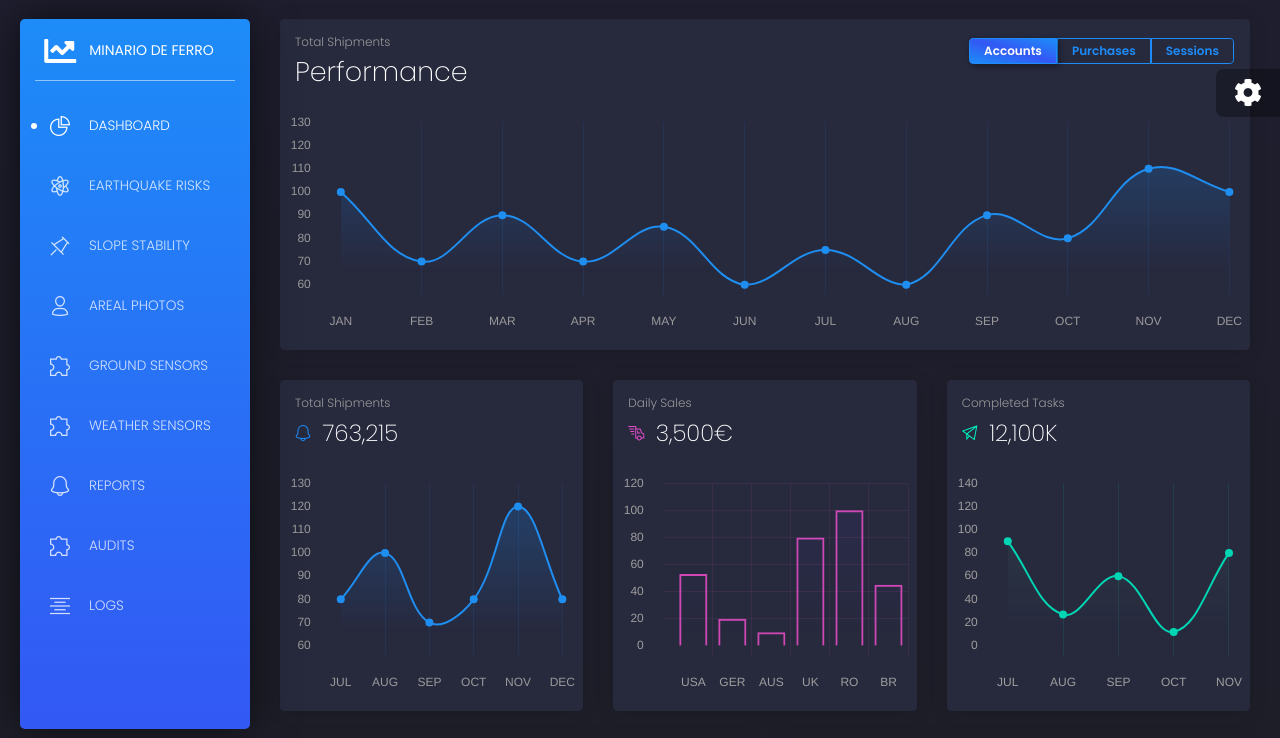
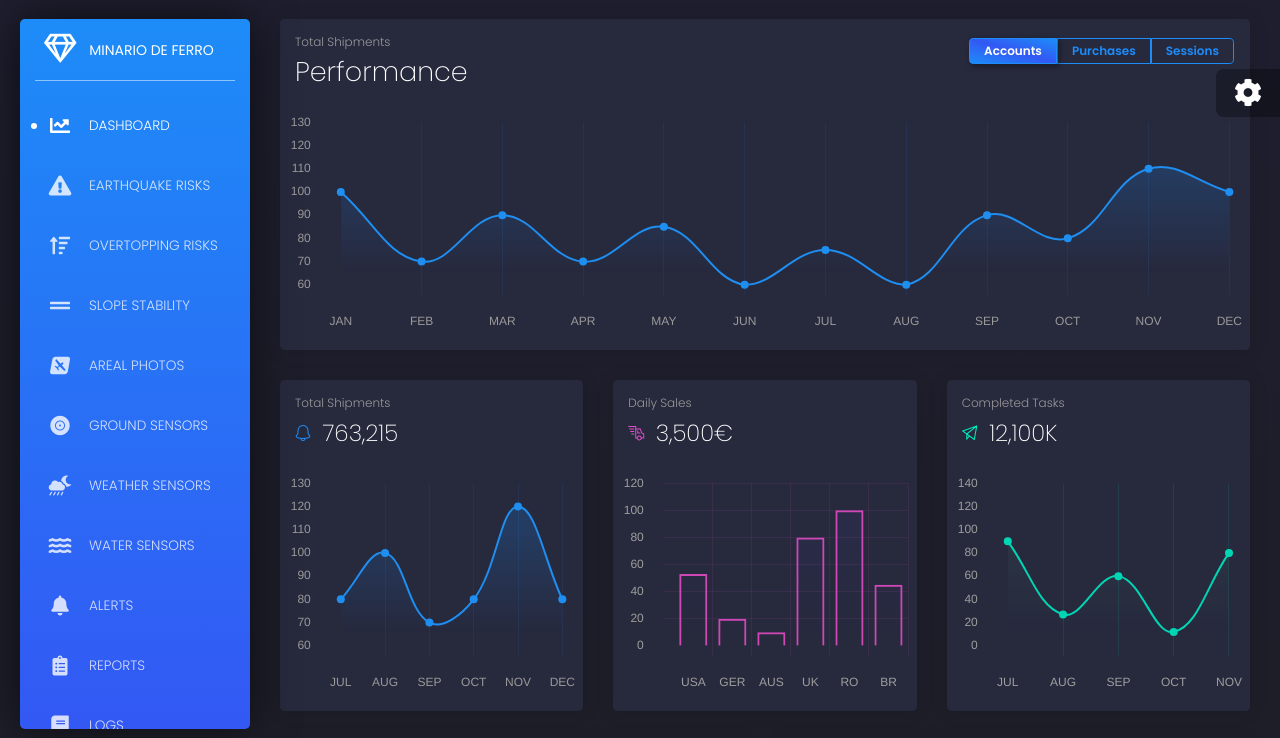
Before and after one commit to vbortkevic/itdapp, a React app: page /admin/dashboard in a window 1280 px wide. Shown: the part 61-799 px from the top of the page. Built offline with nearby package versions, Linux system fonts and the light colour scheme; what react-google-maps would draw is missing.

Commit message:
Meniu bar

```diff
--- a/public/index.html
+++ b/public/index.html
@@ -41,7 +41,7 @@
     -->
     <!--     Fonts and icons     -->
     <link href="https://fonts.googleapis.com/css?family=Poppins:200,300,400,600,700,800" rel="stylesheet">
-    <link href="https://use.fontawesome.com/releases/v5.0.6/css/all.css" rel="stylesheet">
+    <link href="https://cdnjs.cloudflare.com/ajax/libs/font-awesome/5.15.1/css/all.min.css" rel="stylesheet">
     <title>Black Dashboard React by Creative Tim</title>
   </head>
   <body>
--- a/src/assets/scss/black-dashboard-react/custom/_sidebar-and-main-panel.scss
+++ b/src/assets/scss/black-dashboard-react/custom/_sidebar-and-main-panel.scss
@@ -43,7 +43,7 @@
     overflow: auto;
 
     .zalius {
-      font-size: 2rem;
+      font-size: 1.8rem;
     }
 
     .nav-link {
--- a/src/components/Sidebar/Sidebar.js
+++ b/src/components/Sidebar/Sidebar.js
@@ -68,7 +68,7 @@ class Sidebar extends React.Component {
             onClick={this.props.toggleSidebar}
           >
             <div className="logo-img">
-            <i class="zalius fas fa-chart-line"></i>
+            <i class="zalius far fa-gem"></i>
 
             </div>
           </a>
--- a/src/routes.js
+++ b/src/routes.js
@@ -28,7 +28,7 @@ var routes = [
     path: "/dashboard",
     name: "Dashboard",
     rtlName: "لوحة القيادة",
-    icon: "tim-icons icon-chart-pie-36",
+    icon: "fas fa-chart-line",
     component: Dashboard,
     layout: "/admin"
   },
@@ -36,7 +36,15 @@ var routes = [
     path: "/icons",
     name: "earthquake risks",
     rtlName: "الرموز",
-    icon: "tim-icons icon-atom",
+    icon: "fas fa-exclamation-triangle",
+    component: Icons,
+    layout: "/admin"
+  },
+  {
+    path: "/icons",
+    name: "Overtopping risks",
+    rtlName: "الرموز",
+    icon: "fas fa-sort-amount-up",
     component: Icons,
     layout: "/admin"
   },
@@ -44,7 +52,7 @@ var routes = [
     path: "/map",
     name: "slope stability",
     rtlName: "خرائط",
-    icon: "tim-icons icon-pin",
+    icon: "fas fa-grip-lines",
     component: Map,
     layout: "/admin"
   },
@@ -52,7 +60,7 @@ var routes = [
     path: "/user-profile",
     name: "Areal Photos",
     rtlName: "ملف تعريفي للمستخدم",
-    icon: "tim-icons icon-single-02",
+    icon: "fab fa-avianex",
     component: UserProfile,
     layout: "/admin"
   },
@@ -61,7 +69,7 @@ var routes = [
     path: "/tables",
     name: "Ground sensors",
     rtlName: "قائمة الجدول",
-    icon: "tim-icons icon-puzzle-10",
+    icon: "fas fa-record-vinyl",
     component: TableList,
     layout: "/admin"
   },
@@ -69,7 +77,23 @@ var routes = [
     path: "/tables",
     name: "Weather sensors",
     rtlName: "قائمة الجدول",
-    icon: "tim-icons icon-puzzle-10",
+    icon: "fas fa-cloud-moon-rain",
+    component: TableList,
+    layout: "/admin"
+  },
+  {
+    path: "/tables",
+    name: "Water sensors",
+    rtlName: "قائمة الجدول",
+    icon: "fas fa-water",
+    component: TableList,
+    layout: "/admin"
+  },
+  {
+    path: "/tables",
+    name: "Alerts",
+    rtlName: "قائمة الجدول",
+    icon: "fas fa-bell",
     component: TableList,
     layout: "/admin"
   },
@@ -77,23 +101,15 @@ var routes = [
     path: "/notifications",
     name: "Reports",
     rtlName: "إخطارات",
-    icon: "tim-icons icon-bell-55",
+    icon: "fas fa-clipboard-list",
     component: Notifications,
-    layout: "/admin"
-  },
-  {
-    path: "/tables",
-    name: "Audits",
-    rtlName: "قائمة الجدول",
-    icon: "tim-icons icon-puzzle-10",
-    component: TableList,
     layout: "/admin"
   },
   {
     path: "/typography",
     name: "Logs",
     rtlName: "طباعة",
-    icon: "tim-icons icon-align-center",
+    icon: "fas fa-book",
     component: Typography,
     layout: "/admin"
   }
```
